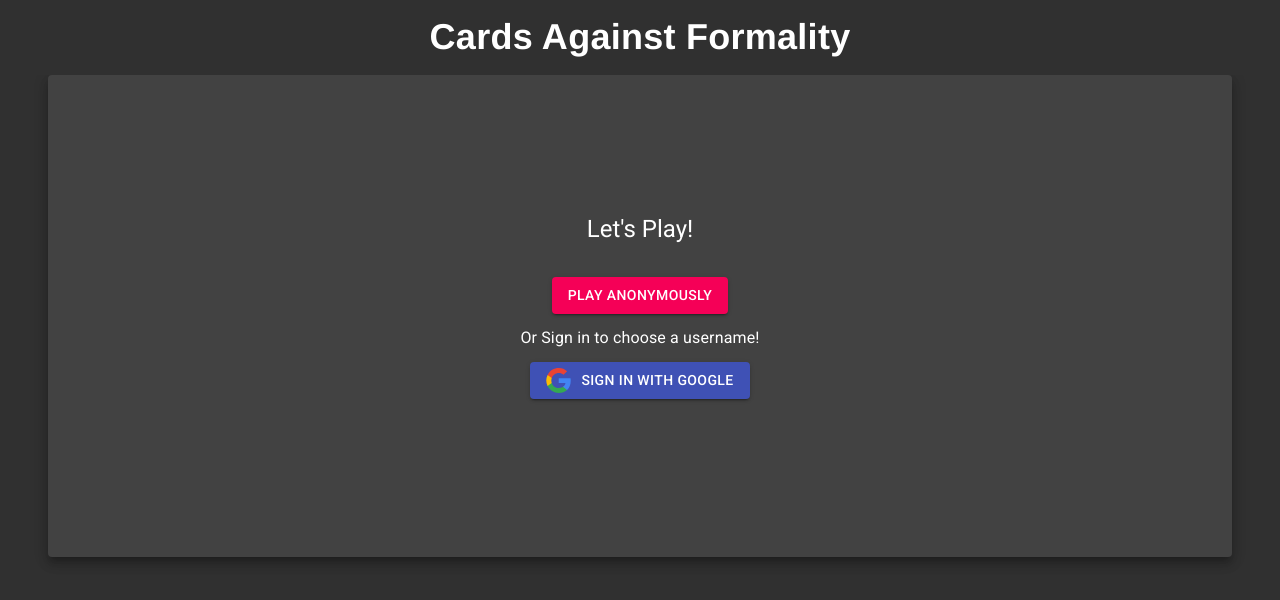
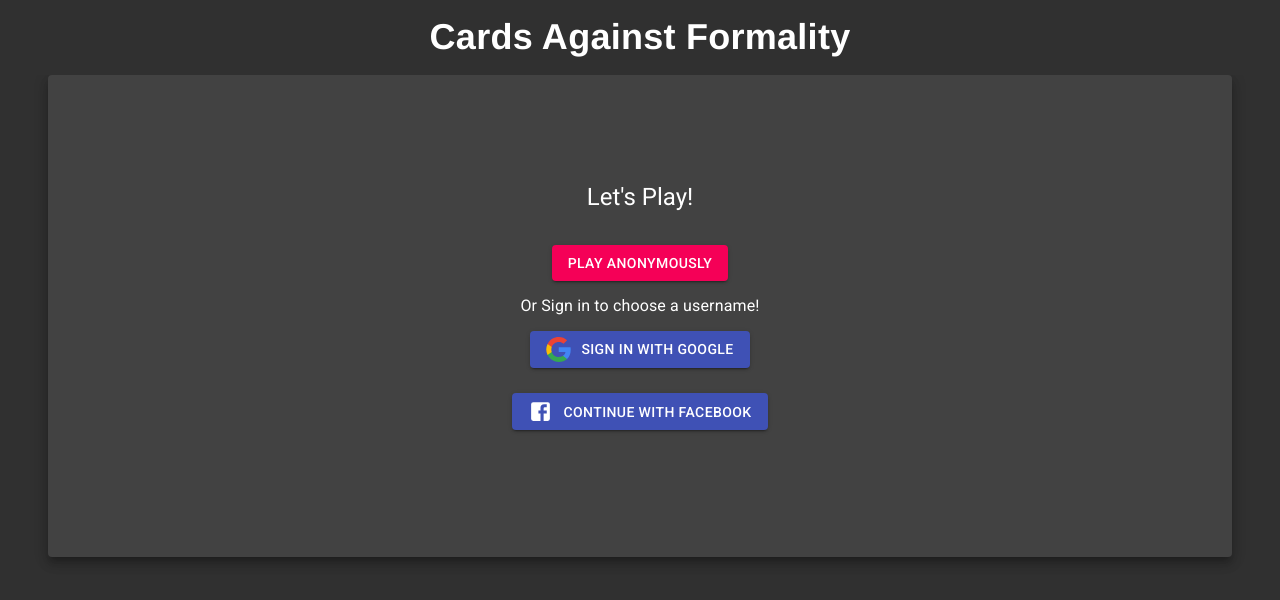
Before and after one commit to heynatefox/cards-against-formality-pwa, a React (Create React App) app: page /login in a window 1280 px wide. Shown: the top 600 px of the page. Built offline with nearby package versions, Linux system fonts and the light colour scheme; no server answers.

Commit message:
Add facebook login

```diff
--- a/src/components/Login/Login.tsx
+++ b/src/components/Login/Login.tsx
@@ -1,7 +1,7 @@
 import React, { useState, useCallback, useContext, useEffect } from 'react';
 import { Container, Button, Input, CircularProgress, Card, CardHeader, CardContent, FormControl, InputLabel, FormHelperText, Typography } from '@material-ui/core';
 import { debounce } from 'lodash';
-
+import FacebookIcon from '@material-ui/icons/Facebook';
 import { UserContext } from '../../Contexts/UserProvider';
 import googleLogo from './Google__G__Logo.svg';
 import './Login.scss';
@@ -17,6 +17,10 @@ function LoginProviders({ onProviderSelect }: any) {
     <Button className="button bottom" onClick={() => onProviderSelect('google')} variant="contained" color="primary">
       <img className="google-icon-svg" src={googleLogo} alt="google" />
       <div>Sign in with Google</div>
+    </Button>
+    <Button className="button bottom" onClick={() => onProviderSelect('facebook')} variant="contained" color="primary">
+      <FacebookIcon className="google-icon-svg"/>
+      <div>Continue with Facebook</div>
     </Button>
   </div>
 }
```
